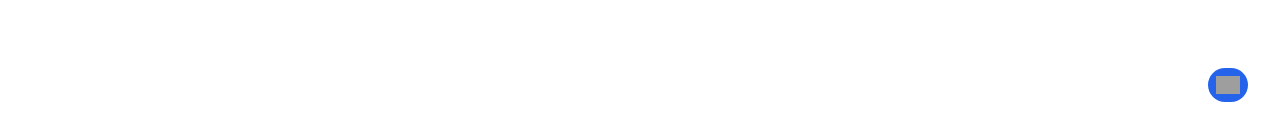
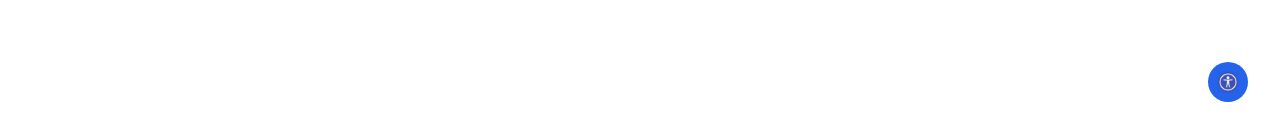
Before and after one commit to jusbuckingham/jusible, a Next.js app: page / in a window 1280 px wide. Shown: the part 666-797 px from the top of the page. Built offline with nearby package versions, Linux system fonts and the light colour scheme; grey boxes are pictures that could not be loaded.

Commit message:
troublshooting

```diff
--- a/components/JusibleWidget.tsx
+++ b/components/JusibleWidget.tsx
@@ -100,7 +100,7 @@ const JusibleWidget = () => {
         onClick={() => setOpen(!open)}
         className="p-2 bg-blue-600 text-white rounded-full flex items-center justify-center"
       >
-        <Image src="/accessibility-icon.png" alt="Accessibility Icon" width={24} height={24} />
+        <Image src="/accessibility-icon.jpg" alt="Accessibility Icon" width={24} height={24} />
       </button>
       {open && (
         <div className="bg-white shadow-lg rounded-lg p-4 mt-2">
```
